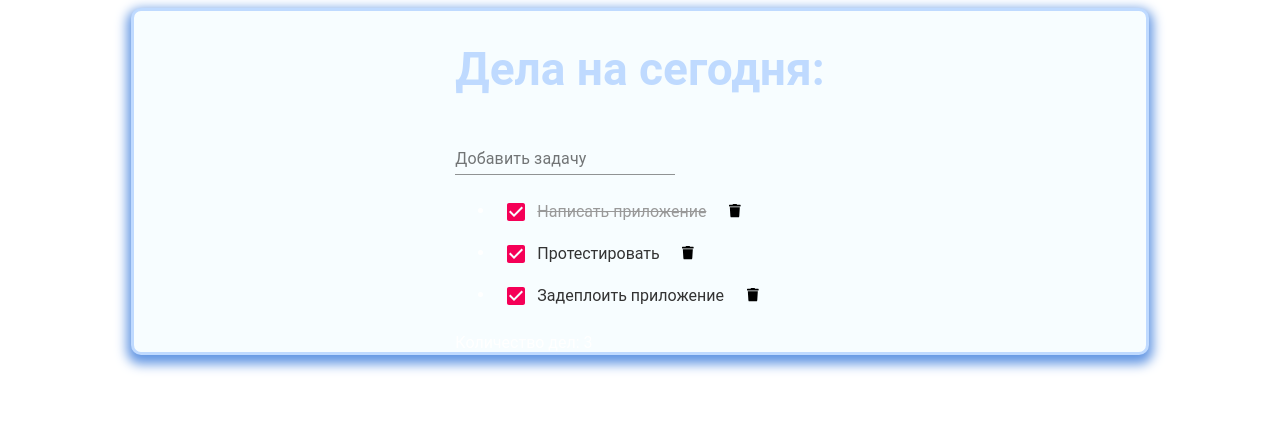
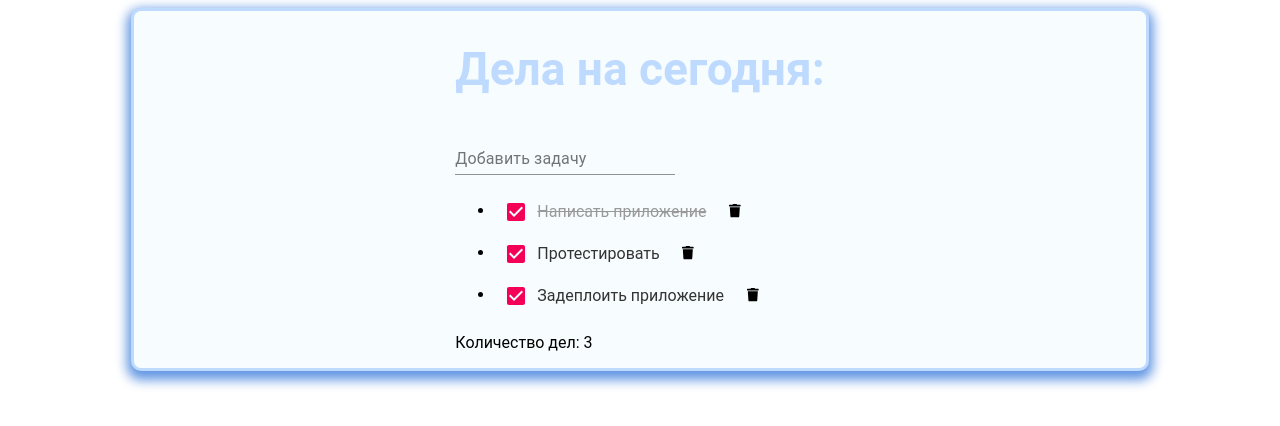
Before and after one commit to WebHeroSchool/Jem_todo, a React (Create React App) app: page / in a window 1280 px wide. Shown: the top 426 px of the page. Built offline with nearby package versions, Linux system fonts and the light colour scheme.

Commit message:
footer bugfix

```diff
--- a/src/components/App/App.module.css
+++ b/src/components/App/App.module.css
@@ -6,7 +6,6 @@
   background-color: #f7fdff;
   border: 3px solid #bfdaff;
   border-radius: 10px;
-  color: #fff;
 }
 
 .wrapper {
--- a/src/components/Footer/index.js
+++ b/src/components/Footer/index.js
@@ -2,7 +2,10 @@ import React from "react";
 
 
 const Footer = ( {count} ) => (<footer>
-    Количество дел: {count}
+    <p>
+        Количество дел: {count}
+    </p>
+
 </footer>)
 
 
```
